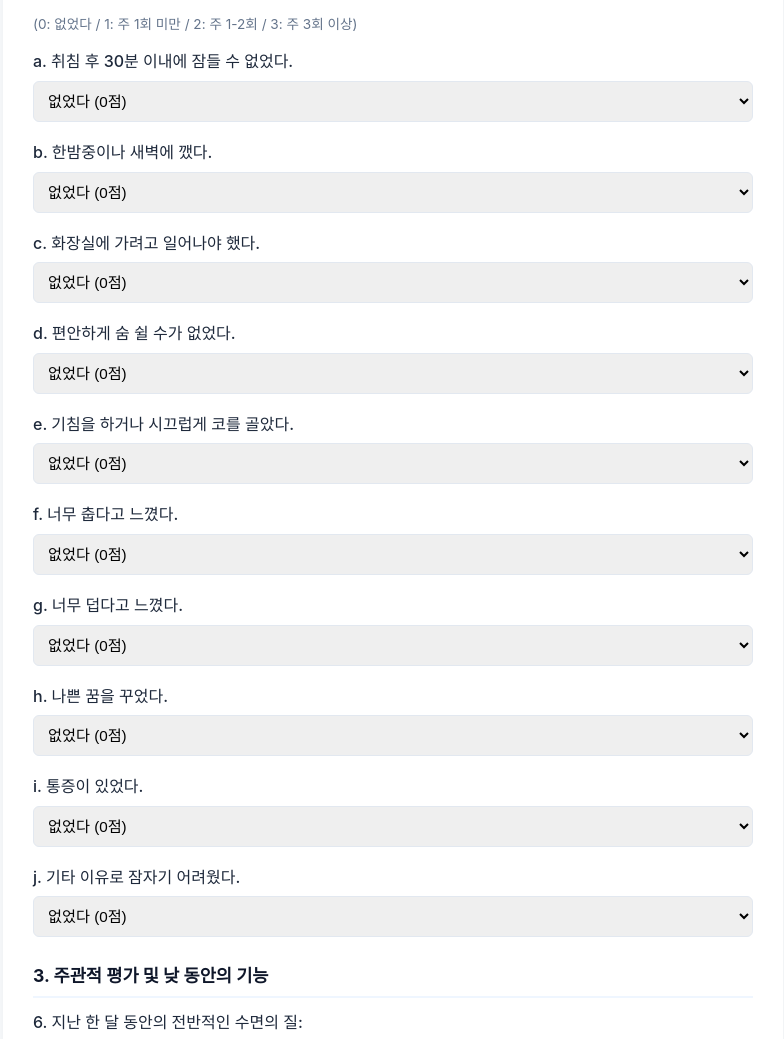
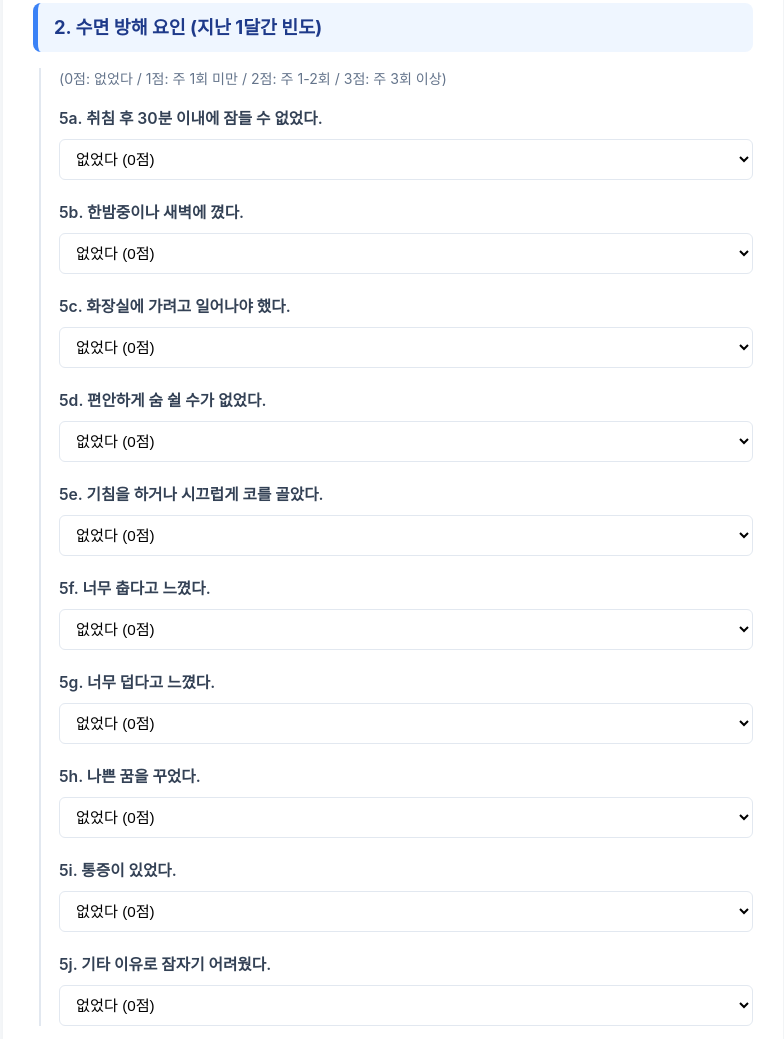
Before and after one commit to jeehyoungkim-lab/PSOI, a plain HTML site: page index.html in a window 1280 px wide. Shown: the part 640-1679 px from the top of the page, without its empty margins (247-1031 px from the left). Drawn offline with Linux system fonts and the light colour scheme.

Commit message:
Update index.html

```diff
--- a/index.html
+++ b/index.html
@@ -36,7 +36,7 @@
             text-align: center;
             color: var(--primary-dark);
             font-size: 1.8rem;
-            margin-bottom: 10px;
+            margin-bottom: 8px;
         }
 
         p.subtitle {
@@ -46,47 +46,57 @@
             margin-bottom: 30px;
         }
 
+        /* 큰 번호 (대분류 제목) 스타일 강화 */
         .section-title {
-            font-weight: bold;
-            font-size: 1.1rem;
-            margin-top: 25px;
-            margin-bottom: 12px;
-            color: #0f172a;
-            border-bottom: 2px solid #eff6ff;
-            padding-bottom: 6px;
+            font-weight: 700;
+            font-size: 1.15rem;
+            margin-top: 32px;
+            margin-bottom: 16px;
+            color: #1e3a8a;
+            background-color: #eff6ff;
+            padding: 10px 16px;
+            border-radius: 8px;
+            border-left: 5px solid var(--primary);
+        }
+
+        /* 하위 문항 들여쓰기 구획 */
+        .section-content {
+            padding-left: 18px;
+            margin-left: 6px;
+            border-left: 2px solid #e2e8f0;
+            margin-bottom: 24px;
         }
 
         .form-group {
-            margin-bottom: 18px;
+            margin-bottom: 20px;
+        }
+
+        .form-group:last-child {
+            margin-bottom: 0;
         }
 
         label {
             display: block;
-            margin-bottom: 6px;
-            font-weight: 500;
+            margin-bottom: 8px;
+            font-weight: 600;
+            color: #334155;
+            font-size: 0.98rem;
         }
 
         input[type="time"], input[type="number"], select {
             width: 100%;
-            padding: 10px;
+            padding: 10px 12px;
             border: 1px solid var(--border);
             border-radius: 6px;
             box-sizing: border-box;
             font-size: 0.95rem;
+            background-color: #fff;
         }
 
-        .radio-group, .checkbox-group {
-            display: flex;
-            flex-direction: column;
-            gap: 8px;
-        }
-
-        .radio-option {
-            display: flex;
-            align-items: center;
-            gap: 8px;
-            font-size: 0.95rem;
-            cursor: pointer;
+        input:focus, select:focus {
+            outline: none;
+            border-color: var(--primary);
+            box-shadow: 0 0 0 3px rgba(59, 130, 246, 0.15);
         }
 
         button {
@@ -94,12 +104,12 @@
             background-color: var(--primary);
             color: white;
             border: none;
-            padding: 14px;
+            padding: 15px;
             font-size: 1.1rem;
             font-weight: bold;
             border-radius: 8px;
             cursor: pointer;
-            margin-top: 25px;
+            margin-top: 10px;
             transition: background-color 0.2s;
         }
 
@@ -110,7 +120,7 @@
         #result-card {
             display: none;
             margin-top: 30px;
-            padding: 20px;
+            padding: 24px;
             background: #f0f9ff;
             border: 1px solid #bae6fd;
             border-radius: 10px;
@@ -120,7 +130,8 @@
             font-size: 1.4rem;
             font-weight: bold;
             text-align: center;
-            margin-bottom: 15px;
+            margin-bottom: 12px;
+            color: #0369a1;
         }
 
         .component-list {
@@ -132,17 +143,18 @@
         .component-list li {
             display: flex;
             justify-content: space-between;
-            padding: 6px 0;
+            padding: 8px 0;
             border-bottom: 1px dashed #cbd5e1;
             font-size: 0.95rem;
         }
 
         .status-badge {
             display: inline-block;
-            padding: 4px 12px;
+            padding: 6px 16px;
             border-radius: 20px;
             font-weight: bold;
             color: white;
+            font-size: 1rem;
         }
 
         .status-good { background-color: #10b981; }
@@ -156,9 +168,9 @@
     <p class="subtitle">지난 1달간의 수면 습관에 대한 질문입니다.</p>
 
     <form id="psqi-form">
-        <!-- Q1 ~ Q4 -->
+        <!-- 대분류 1 -->
         <div class="section-title">1. 수면 시간 및 습관</div>
-
+        <div class="section-content">
             <div class="form-group">
                 <label for="q1">1. 지난 한 달 동안 평소 몇 시에 잠자리에 들었습니까?</label>
                 <input type="time" id="q1" required>
@@ -178,16 +190,20 @@
                 <label for="q4">4. 밤에 실제로 잠잔 시간(시간 단위):</label>
                 <input type="number" id="q4" min="0" max="24" step="0.5" placeholder="예: 6.5" required>
             </div>
+        </div>
 
-        <!-- Q5 -->
+        <!-- 대분류 2 -->
         <div class="section-title">2. 수면 방해 요인 (지난 1달간 빈도)</div>
-        <p style="font-size:0.85rem; color:#64748b;">(0: 없었다 / 1: 주 1회 미만 / 2: 주 1-2회 / 3: 주 3회 이상)</p>
+        <div class="section-content">
+            <p style="font-size:0.88rem; color:#64748b; margin-top:0; margin-bottom: 15px;">
+                (0점: 없었다 / 1점: 주 1회 미만 / 2점: 주 1-2회 / 3점: 주 3회 이상)
+            </p>
+            <div id="q5-container"></div>
+        </div>
 
-        <div id="q5-container"></div>
-
-        <!-- Q6 ~ Q9 -->
+        <!-- 대분류 3 -->
         <div class="section-title">3. 주관적 평가 및 낮 동안의 기능</div>
-
+        <div class="section-content">
             <div class="form-group">
                 <label for="q6">6. 지난 한 달 동안의 전반적인 수면의 질:</label>
                 <select id="q6" required>
@@ -227,6 +243,7 @@
                     <option value="3">매우 많이 있었다 (3점)</option>
                 </select>
             </div>
+        </div>
 
         <button type="button" onclick="calculatePSQI()">PSQI 점수 계산하기</button>
     </form>
@@ -235,7 +252,7 @@
         <div class="result-header" id="total-score-display"></div>
         <div style="text-align: center; margin-bottom: 20px;" id="status-display"></div>
 
-        <div style="font-weight: bold; margin-bottom: 8px;">세부 영역별 점수 (0~3점):</div>
+        <div style="font-weight: bold; margin-bottom: 8px; color:#1e293b;">세부 영역별 점수 (0~3점):</div>
         <ul class="component-list">
             <li><span>C1. 주관적 수면의 질</span><strong id="c1-val"></strong></li>
             <li><span>C2. 수면 잠복기</span><strong id="c2-val"></strong></li>
@@ -245,25 +262,24 @@
             <li><span>C6. 수면제 사용</span><strong id="c6-val"></strong></li>
             <li><span>C7. 낮 동안의 기능 장애</span><strong id="c7-val"></strong></li>
         </ul>
-        <p style="font-size: 0.85rem; color: #475569; margin-top: 15px;">* 총점이 5점 초과(6점 이상)인 경우, 수면의 질이 저하된 상태(Poor Sleeper)를 의미합니다.</p>
+        <p style="font-size: 0.85rem; color: #475569; margin-top: 15px; text-align: center;">* 총점이 5점 초과(6점 이상)인 경우, 수면의 질이 저하된 상태(Poor Sleeper)를 의미합니다.</p>
     </div>
 </div>
 
 <script>
     const q5Questions = [
-        { id: 'q5a', text: 'a. 취침 후 30분 이내에 잠들 수 없었다.' },
-        { id: 'q5b', text: 'b. 한밤중이나 새벽에 깼다.' },
-        { id: 'q5c', text: 'c. 화장실에 가려고 일어나야 했다.' },
-        { id: 'q5d', text: 'd. 편안하게 숨 쉴 수가 없었다.' },
-        { id: 'q5e', text: 'e. 기침을 하거나 시끄럽게 코를 골았다.' },
-        { id: 'q5f', text: 'f. 너무 춥다고 느꼈다.' },
-        { id: 'q5g', text: 'g. 너무 덥다고 느꼈다.' },
-        { id: 'q5h', text: 'h. 나쁜 꿈을 꾸었다.' },
-        { id: 'q5i', text: 'i. 통증이 있었다.' },
-        { id: 'q5j', text: 'j. 기타 이유로 잠자기 어려웠다.' }
+        { id: 'q5a', text: '5a. 취침 후 30분 이내에 잠들 수 없었다.' },
+        { id: 'q5b', text: '5b. 한밤중이나 새벽에 꼈다.' },
+        { id: 'q5c', text: '5c. 화장실에 가려고 일어나야 했다.' },
+        { id: 'q5d', text: '5d. 편안하게 숨 쉴 수가 없었다.' },
+        { id: 'q5e', text: '5e. 기침을 하거나 시끄럽게 코를 골았다.' },
+        { id: 'q5f', text: '5f. 너무 춥다고 느꼈다.' },
+        { id: 'q5g', text: '5g. 너무 덥다고 느꼈다.' },
+        { id: 'q5h', text: '5h. 나쁜 꿈을 꾸었다.' },
+        { id: 'q5i', text: '5i. 통증이 있었다.' },
+        { id: 'q5j', text: '5j. 기타 이유로 잠자기 어려웠다.' }
     ];
 
-    // Q5 렌더링
     const container = document.getElementById('q5-container');
     q5Questions.forEach(q => {
         const div = document.createElement('div');
@@ -281,10 +297,8 @@
     });
 
     function calculatePSQI() {
-        // C1: 주관적 수면의 질
         const c1 = parseInt(document.getElementById('q6').value);
 
-        // C2: 수면 잠복기
         const q2Min = parseFloat(document.getElementById('q2').value);
         let q2Score = 0;
         if (q2Min <= 15) q2Score = 0;
@@ -300,7 +314,6 @@
         else if (c2Sum <= 4) c2 = 2;
         else c2 = 3;
 
-        // C3: 수면 시간
         const q4Hours = parseFloat(document.getElementById('q4').value);
         let c3 = 0;
         if (q4Hours > 7) c3 = 0;
@@ -308,7 +321,6 @@
         else if (q4Hours >= 5) c3 = 2;
         else c3 = 3;
 
-        // C4: 평소 수면 효율
         const q1Time = document.getElementById('q1').value;
         const q3Time = document.getElementById('q3').value;
 
@@ -319,7 +331,7 @@
         let wakeMinutes = wakeH * 60 + wakeM;
 
         if (wakeMinutes <= bedMinutes) {
-            wakeMinutes += 24 * 60; // 다음 날 기상
+            wakeMinutes += 24 * 60;
         }
 
         const totalHoursInBed = (wakeMinutes - bedMinutes) / 60;
@@ -331,7 +343,6 @@
         else if (efficiency >= 65) c4 = 2;
         else c4 = 3;
 
-        // C5: 수면 장애 요인
         const q5b_j = ['q5b','q5c','q5d','q5e','q5f','q5g','q5h','q5i','q5j'];
         const q5Sum = q5b_j.reduce((acc, id) => acc + parseInt(document.getElementById(id).value), 0);
 
@@ -341,10 +352,8 @@
         else if (q5Sum <= 18) c5 = 2;
         else c5 = 3;
 
-        // C6: 수면제 사용
         const c6 = parseInt(document.getElementById('q7').value);
 
-        // C7: 낮 동안의 기능 장애
         const q8Val = parseInt(document.getElementById('q8').value);
         const q9Val = parseInt(document.getElementById('q9').value);
         const c7Sum = q8Val + q9Val;
@@ -354,10 +363,8 @@
         else if (c7Sum <= 4) c7 = 2;
         else c7 = 3;
 
-        // 총점 계산 (0~21점)
         const totalScore = c1 + c2 + c3 + c4 + c5 + c6 + c7;
 
-        // 결과 표시
         document.getElementById('c1-val').innerText = c1 + '점';
         document.getElementById('c2-val').innerText = c2 + '점';
         document.getElementById('c3-val').innerText = c3 + '점';
```
Lines whose indentation alone changed are shown as unchanged.
